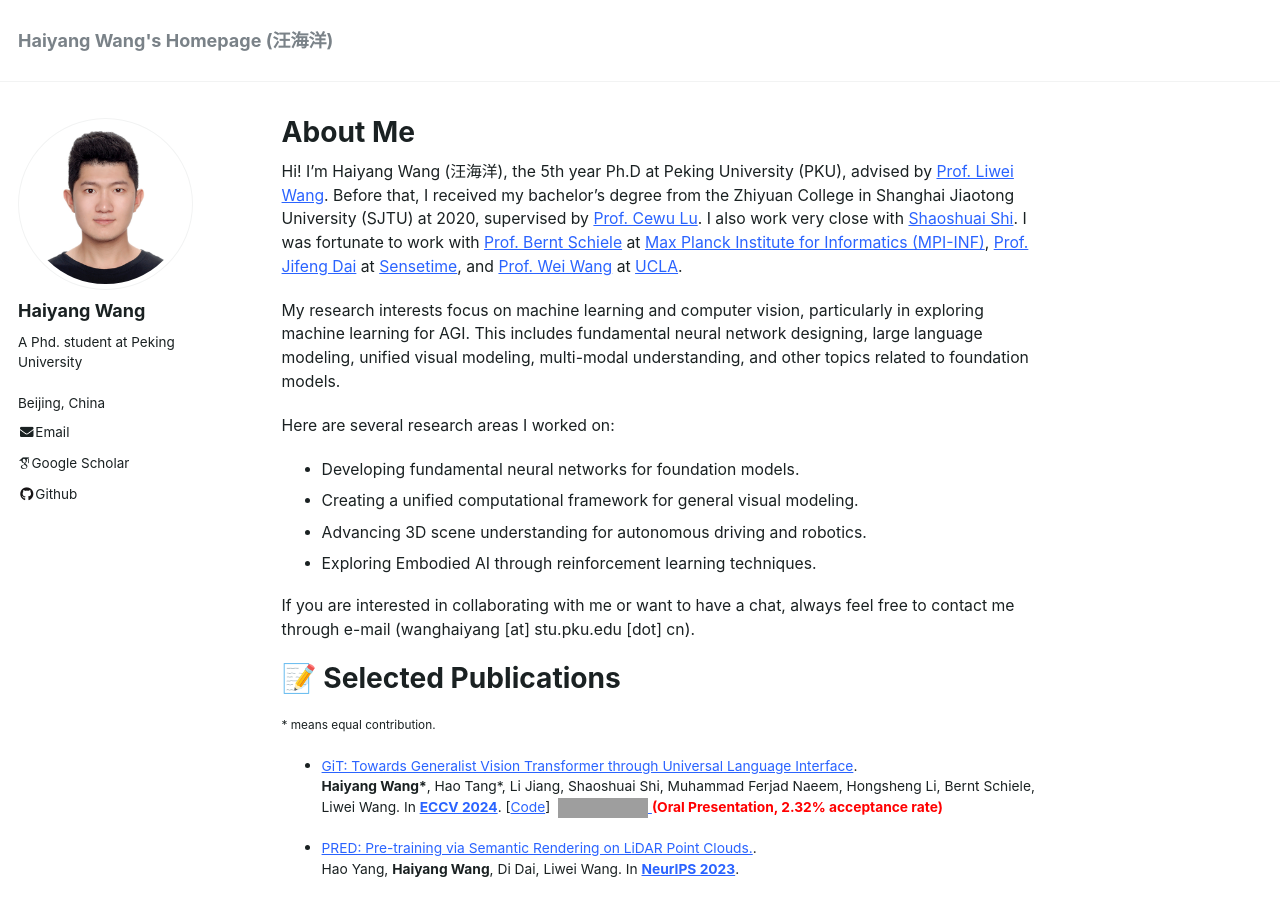
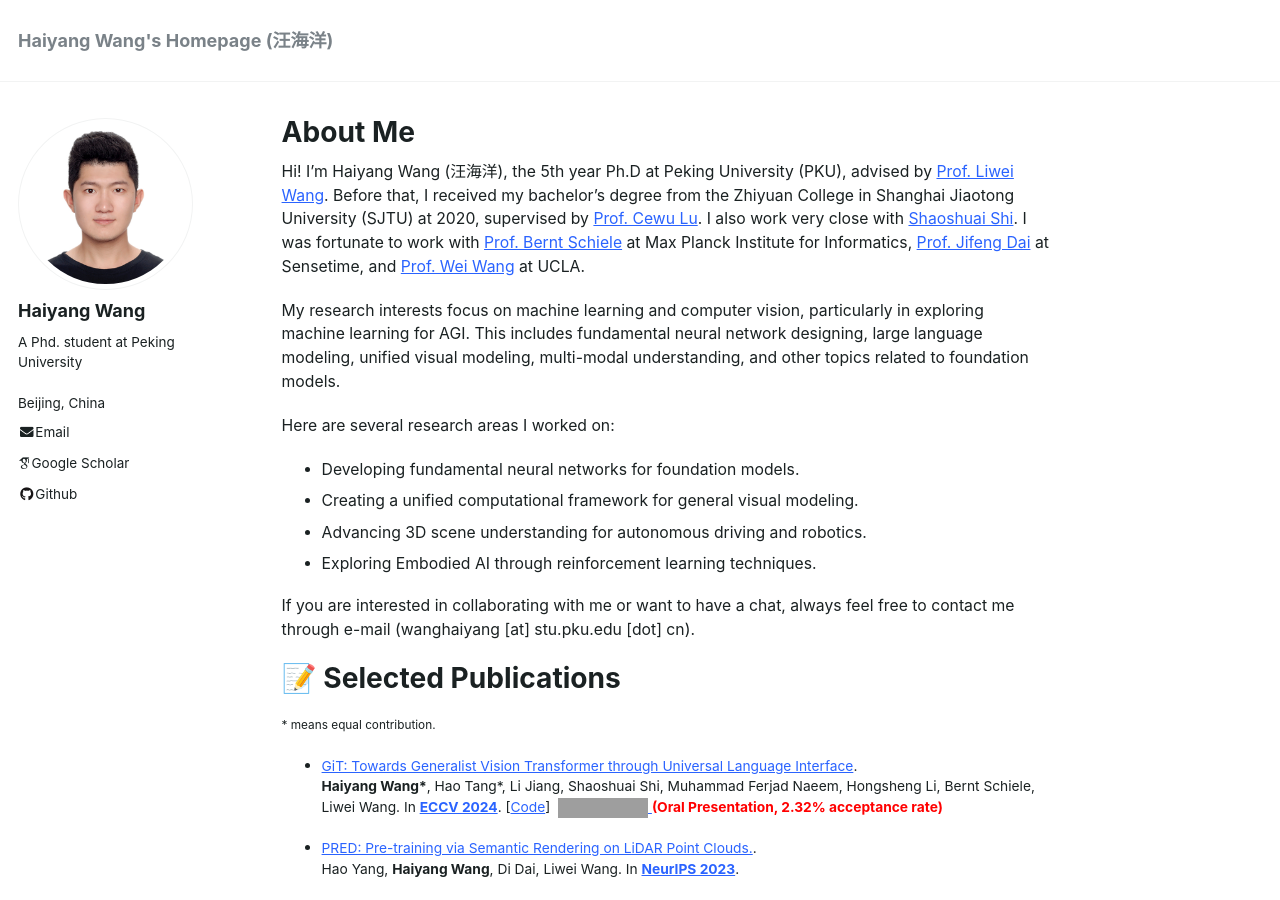
Before and after one commit to Haiyang-W/haiyang-w.github.io, a Jekyll site: the page built from _pages/about.md, in a window 1280 px wide and 900 px high. Built offline with Jekyll 4.4.1, drawn with Linux system fonts in a browser that asks for light colours; some web fonts are replaced; comment, search, counter and statistics services are not loaded; grey boxes are pictures that could not be loaded.

Commit message:
update 2024.10.25

```diff
--- a/_pages/about.md
+++ b/_pages/about.md
@@ -8,7 +8,7 @@ redirect_from:
   - /about.html
 ---
 
-Hi! I'm Haiyang Wang (汪海洋), the 5th year Ph.D at Peking University (PKU), advised by [Prof. Liwei Wang](http://www.liweiwang-pku.com/). Before that, I received my bachelor’s degree from the Zhiyuan College in Shanghai Jiaotong University (SJTU) at 2020, supervised by [Prof. Cewu Lu](https://www.mvig.org/). I also work very close with [Shaoshuai Shi](https://shishaoshuai.com/). I was fortunate to work with [Prof. Bernt Schiele](https://scholar.google.com/citations?user=z76PBfYAAAAJ&hl=en) at [Max Planck Institute for Informatics (MPI-INF)](https://www.mpi-inf.mpg.de/home/), [Prof. Jifeng Dai](https://scholar.google.com/citations?user=SH_-B_AAAAAJ&hl=en) at [Sensetime](https://www.sensetime.com/en), and [Prof. Wei Wang](https://scholar.google.de/citations?user=UedS9LQAAAAJ&hl=en) at [UCLA](https://www.ucla.edu/).
+Hi! I'm Haiyang Wang (汪海洋), the 5th year Ph.D at Peking University (PKU), advised by [Prof. Liwei Wang](http://www.liweiwang-pku.com/). Before that, I received my bachelor’s degree from the Zhiyuan College in Shanghai Jiaotong University (SJTU) at 2020, supervised by [Prof. Cewu Lu](https://www.mvig.org/). I also work very close with [Shaoshuai Shi](https://shishaoshuai.com/). I was fortunate to work with [Prof. Bernt Schiele](https://scholar.google.com/citations?user=z76PBfYAAAAJ&hl=en) at Max Planck Institute for Informatics, [Prof. Jifeng Dai](https://scholar.google.com/citations?user=SH_-B_AAAAAJ&hl=en) at Sensetime, and [Prof. Wei Wang](https://scholar.google.de/citations?user=UedS9LQAAAAJ&hl=en) at UCLA.
 
 My research interests focus on machine learning and computer vision, particularly in exploring machine learning for AGI. This includes fundamental neural network designing, large language modeling, unified visual modeling, multi-modal understanding, and other topics related to foundation models.
 
```
